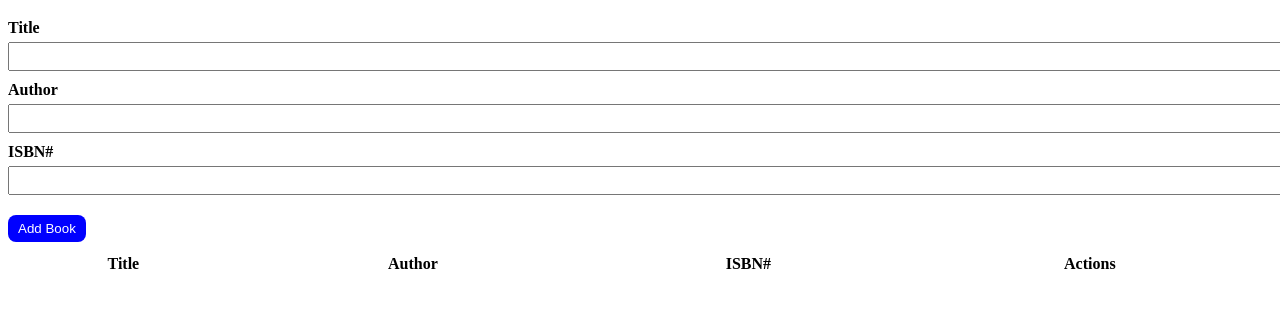
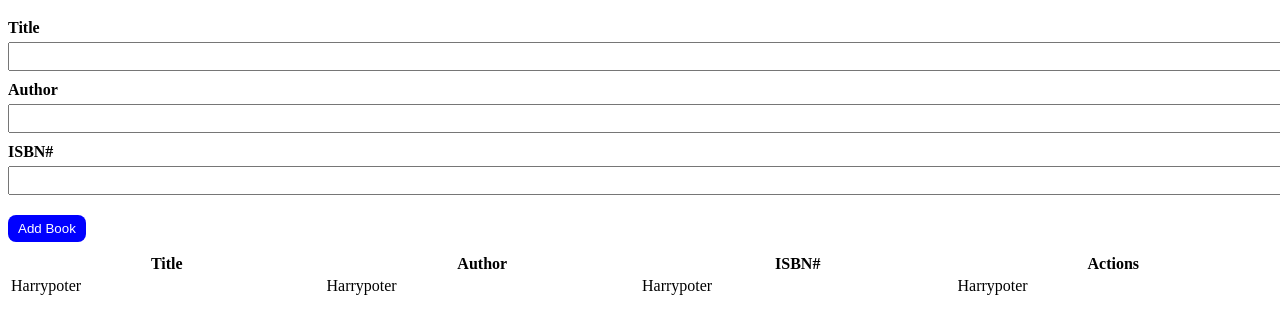
Before and after one commit to acciojob/book-list-rambabu1458, a website: page main.html in a window 1280 px wide. Shown: the part 61-394 px from the top of the page. Drawn offline with Linux system fonts and the light colour scheme.

Commit message:
created a submission

```diff
--- a/main.html
+++ b/main.html
@@ -40,7 +40,14 @@
             <th>Actions</th>
         </tr>
     </thead>
-    <tbody></tbody>
+    <tbody>
+		<tr>
+			<td>Harrypoter</td>
+			<td>Harrypoter</td>
+			<td>Harrypoter</td>
+			<td>Harrypoter</td>
+		</tr>
+	</tbody>
 </table>
 
 
```
